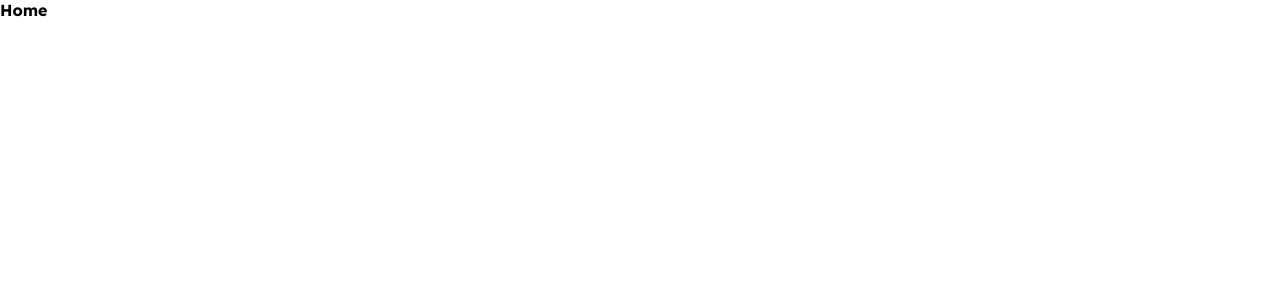
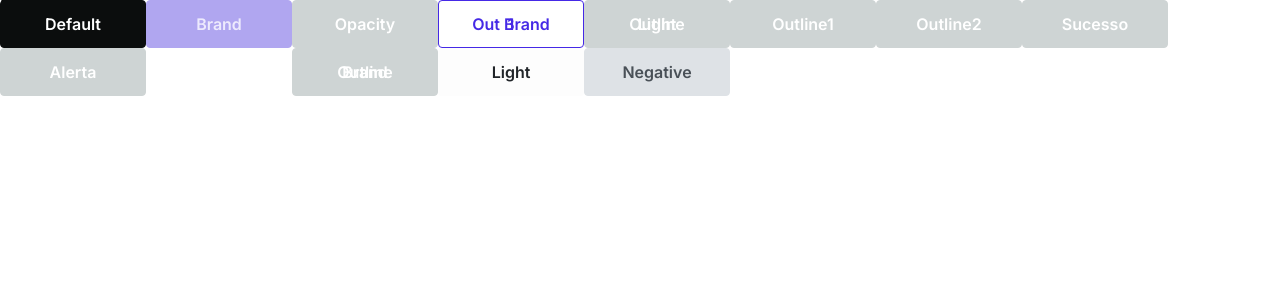
Before and after one commit to KA-10-Motors-Shop/motors-shop-front, a React (Create React App) app: page / in a window 1280 px wide. Shown: the top 300 px of the page. Built offline with nearby package versions, Linux system fonts and the light colour scheme.

Commit message:
refactor: structuring the initial variations of big buttons.

```diff
--- a/package.json
+++ b/package.json
@@ -4,6 +4,7 @@
   "private": true,
   "dependencies": {
     "@hookform/resolvers": "^2.9.7",
+    "@types/styled-components": "^5.1.26",
     "axios": "^0.27.2",
     "jwt-decode": "^3.1.2",
     "react": "^18.2.0",
--- a/src/App.tsx
+++ b/src/App.tsx
@@ -1,7 +1,7 @@
+import { Routes } from "./routes";
+import GlobalStyle from "./styles/global";
 import { ToastContainer } from "react-toastify";
 import "react-toastify/dist/ReactToastify.css";
-import GlobalStyle from "./styles/global";
-import { Routes } from "./routes";
 
 export const App = () => {
 	return (
--- /dev/null
+++ b/src/components/Button/Button.tsx
@@ -0,0 +1,123 @@
+import { ButtonHTMLAttributes } from "react";
+import {
+	AlertButtonStyled,
+	BrandButtonStyled,
+	BrandOpacityButtonStyled,
+	LinkButtonStyled,
+	OutlineBrandButtonStyled,
+	Outline2ButtonStyled,
+	OutlineLightButtonStyled,
+	SuccessButtonStyled,
+	DefaultButtonStyled,
+	LightButtonStyled,
+	NegativeButtonStyled,
+	OutlineBrand1ButtonStyled,
+} from "./styles";
+
+interface IButtonProps extends ButtonHTMLAttributes<HTMLButtonElement> {
+	children: string;
+}
+
+export const DefaultButton = ({ children, ...rest }: IButtonProps) => {
+	return (
+		<DefaultButtonStyled type="button" {...rest}>
+			{children}
+		</DefaultButtonStyled>
+	);
+};
+
+export const BrandButton = ({ children, ...rest }: IButtonProps) => {
+	return (
+		<BrandButtonStyled type="button" {...rest}>
+			{children}
+		</BrandButtonStyled>
+	);
+};
+
+export const BrandOpacityButton = ({ children, ...rest }: IButtonProps) => {
+	return (
+		<BrandOpacityButtonStyled type="button" {...rest}>
+			{children}
+		</BrandOpacityButtonStyled>
+	);
+};
+
+export const OutlineBrand1Button = ({ children, ...rest }: IButtonProps) => {
+	return (
+		<OutlineBrand1ButtonStyled type="button" {...rest}>
+			{children}
+		</OutlineBrand1ButtonStyled>
+	);
+};
+
+export const OutlineLightButton = ({ children, ...rest }: IButtonProps) => {
+	return (
+		<OutlineLightButtonStyled type="button" {...rest}>
+			{children}
+		</OutlineLightButtonStyled>
+	);
+};
+
+export const Outline1Button = ({ children, ...rest }: IButtonProps) => {
+	return (
+		<Outline2ButtonStyled type="button" {...rest}>
+			{children}
+		</Outline2ButtonStyled>
+	);
+};
+
+export const Outline2Button = ({ children, ...rest }: IButtonProps) => {
+	return (
+		<Outline2ButtonStyled type="button" {...rest}>
+			{children}
+		</Outline2ButtonStyled>
+	);
+};
+
+export const OutlineBrandButton = ({ children, ...rest }: IButtonProps) => {
+	return (
+		<OutlineBrandButtonStyled type="button" {...rest}>
+			{children}
+		</OutlineBrandButtonStyled>
+	);
+};
+
+export const SuccessButton = ({ children, ...rest }: IButtonProps) => {
+	return (
+		<SuccessButtonStyled type="button" {...rest}>
+			{children}
+		</SuccessButtonStyled>
+	);
+};
+
+export const AlertButton = ({ children, ...rest }: IButtonProps) => {
+	return (
+		<AlertButtonStyled type="button" {...rest}>
+			{children}
+		</AlertButtonStyled>
+	);
+};
+
+export const LinkButton = ({ children, ...rest }: IButtonProps) => {
+	return (
+		<LinkButtonStyled type="button" {...rest}>
+			{children}
+		</LinkButtonStyled>
+	);
+};
+
+export const LightButton = ({ children, ...rest }: IButtonProps) => {
+	return (
+		<LightButtonStyled type="button" {...rest}>
+			{children}
+		</LightButtonStyled>
+	);
+};
+
+export const NegativeButton = ({ children, ...rest }: IButtonProps) => {
+	return (
+		<NegativeButtonStyled type="button" {...rest}>
+			{children}
+		</NegativeButtonStyled>
+	);
+};
--- /dev/null
+++ b/src/components/Button/styles.js
@@ -0,0 +1,171 @@
+import styled from "styled-components";
+
+export const DefaultButtonStyled = styled.button`
+	background-color: var(--grey0);
+	color: var(--whiteFixed);
+	border: 1.5px solid var(--grey0);
+	border-radius: 4px;
+	width: 9.125em;
+	height: 3em;
+	padding: 0.75em 1.75em;
+	font-size: 1rem;
+	font-weight: 600;
+	font-style: normal;
+
+	:hover {
+		background-color: var(--grey1);
+		border: 1.5px solid var(--grey1);
+	}
+
+	:disabled {
+		background-color: var(--grey5);
+		border-color: var(--grey5);
+		color: var(--whiteFixed);
+		cursor: not-allowed;
+	}
+`;
+
+export const BrandButtonStyled = styled(DefaultButtonStyled)`
+	background-color: var(--brand1);
+	color: var(--whiteFixed);
+	border: 1.5px solid var(--brand1);
+
+	:hover {
+		background-color: var(--brand2);
+		border-color: var(--brand2);
+	}
+
+	:disabled {
+		background-color: var(--brand3);
+		color: var(--brand4);
+		border-color: var(--brand3);
+		cursor: not-allowed;
+	}
+`;
+
+export const BrandOpacityButtonStyled = styled(DefaultButtonStyled)`
+	background-color: var(--brand4);
+	color: var(--brand1);
+	border: 1.5px solid var(--brand4);
+`;
+
+export const OutlineBrand1ButtonStyled = styled(DefaultButtonStyled)`
+	background-color: transparent;
+	color: var(--brand1);
+	border: 1.5px solid var(--brand1);
+
+	:hover {
+		background-color: var(--brand4);
+	}
+`;
+
+export const OutlineLightButtonStyled = styled(DefaultButtonStyled)`
+	background-color: transparent;
+	color: var(--grey0);
+	border: 1.5px solid var(--grey4);
+
+	:hover {
+		background-color: var(--brand4);
+		border-color: var(--brand4);
+		color: var(--grey0);
+	}
+`;
+
+export const Outline1ButtonStyled = styled(DefaultButtonStyled)`
+	background-color: transparent;
+	color: var(--grey0);
+	border: 1.5px solid var(--grey0);
+
+	:hover {
+		background-color: var(--grey1);
+		border-color: var(--grey1);
+		color: var(--grey10);
+	}
+`;
+
+export const Outline2ButtonStyled = styled(DefaultButtonStyled)`
+	background-color: transparent;
+	color: var(--grey0);
+	border: 1.5px solid var(--grey4);
+
+	:hover {
+		background-color: var(--grey1);
+		border-color: var(--grey1);
+		color: var(--grey10);
+	}
+`;
+
+export const OutlineBrandButtonStyled = styled(DefaultButtonStyled)`
+	background-color: transparent;
+	color: var(--brand1);
+	border: 1.5px solid var(--brand1);
+
+	:hover {
+		background-color: var(--brand4);
+	}
+`;
+
+export const SuccessButtonStyled = styled(DefaultButtonStyled)`
+	background-color: var(--success3);
+	color: var(--success1);
+	border: 1.5px solid var(--success3);
+
+	:hover {
+		background-color: var(--success2);
+		border: 1.5px solid var(--success2);
+	}
+`;
+
+export const AlertButtonStyled = styled(DefaultButtonStyled)`
+	background-color: var(--alert3);
+	color: var(--alert1);
+	border: 1.5px solid var(--alert3);
+
+	:hover {
+		background-color: var(--alert2);
+		border: 1.5px solid var(--alert2);
+	}
+`;
+
+export const LinkButtonStyled = styled(DefaultButtonStyled)`
+	background-color: transparent;
+	color: var(--grey0);
+	border: transparent;
+
+	:hover {
+		background-color: var(--grey8);
+		border: 1.5px solid var(--alert2);
+	}
+
+	:disabled {
+		background-color: transparent;
+		border: transparent;
+		opacity: 0.8;
+		cursor: not-allowed;
+	}
+`;
+
+export const LightButtonStyled = styled(DefaultButtonStyled)`
+	background-color: var(--grey10);
+	color: var(--grey1);
+	border: 1.5px solid var(--grey10);
+
+	:disabled {
+		color: var(--grey1);
+	}
+`;
+
+export const NegativeButtonStyled = styled(DefaultButtonStyled)`
+	background-color: var(--grey6);
+	color: var(--grey2);
+	border: 1.5px solid var(--grey6);
+
+	:hover {
+		background-color: var(--grey5);
+		border-color: 1.5px solid var(--grey5);
+	}
+
+	:disabled {
+		color: var(--grey2);
+	}
+`;
--- a/src/index.tsx
+++ b/src/index.tsx
@@ -2,8 +2,8 @@ import React from "react";
 import ReactDOM from "react-dom/client";
 import { App } from "./App";
 import { AppProvider } from "./providers";
+import { BrowserRouter } from "react-router-dom";
 import reportWebVitals from "./reportWebVitals";
-import { BrowserRouter } from "react-router-dom";
 
 const root = ReactDOM.createRoot(
 	document.getElementById("root") as HTMLElement,
--- a/src/pages/Home.tsx
+++ b/src/pages/Home.tsx
@@ -1,7 +1,36 @@
+import {
+	AlertButton,
+	BrandButton,
+	BrandOpacityButton,
+	LinkButton,
+	OutlineBrandButton,
+	Outline2Button,
+	OutlineLightButton,
+	SuccessButton,
+	DefaultButton,
+	LightButton,
+	Outline1Button,
+	NegativeButton,
+	OutlineBrand1Button,
+} from "../components/Button/Button";
+
 export const Home = () => {
 	return (
 		<>
 			<h1>Home</h1>
+			<DefaultButton>Default</DefaultButton>
+			<BrandButton disabled>Brand</BrandButton>
+			<BrandOpacityButton disabled>Opacity</BrandOpacityButton>
+			<OutlineBrand1Button>Out Brand 1</OutlineBrand1Button>
+			<OutlineLightButton disabled>Outline Light</OutlineLightButton>
+			<Outline1Button disabled>Outline1</Outline1Button>
+			<Outline2Button disabled>Outline2</Outline2Button>
+			<SuccessButton disabled>Sucesso</SuccessButton>
+			<AlertButton disabled>Alerta</AlertButton>
+			<LinkButton disabled>Link</LinkButton>
+			<OutlineBrandButton disabled>Outline Brand</OutlineBrandButton>
+			<LightButton>Light</LightButton>
+			<NegativeButton>Negative</NegativeButton>
 		</>
 	);
 };
--- a/src/styles/global.js
+++ b/src/styles/global.js
@@ -6,18 +6,45 @@ export default createGlobalStyle`
         padding: 0;
         box-sizing: border-box;
         outline: 0;
+        font-size: 16px;
+        line-height: 0px;
+    }
+
+    :root {
+      --brand1: #4529E6;
+      --brand2: #5126EA;
+      --brand3: #B0A6F0;
+      --brand4: #EDEAFD;
+      --grey0: #0B0D0D;
+      --grey1: #212529;
+      --grey2: #495057;
+      --grey3: #868E96;
+      --grey4: #ADB5BD;
+      --grey5: #CED4D4;
+      --grey6: #DEE2E6;
+      --grey7: #E9ECEF;
+      --grey8: #F1F3F5;
+      --grey9: #F8F9FA;
+      --grey10: #FDFDFD;
+      --whiteFixed: #FFFFFF;
+      --alert1: #CD2B31;
+      --alert2: #FDD8D8;
+      --alert3: #FFE5E5;
+      --success1: #18794E;
+      --success2: #CCEBD7;
+      --success3: #DDF3E4;
     }
 
     body, input, button {
         font-family: "Inter";
-        font-size: 1em;
+        font-size: 1rem;
     }
 
     button {
         cursor: pointer;
     }
 
-    a {
+    a, li {
         text-decoration: none;
     }
 
@@ -26,28 +53,4 @@ export default createGlobalStyle`
         font-size: 1em;
     }
 
-    :root {
-      --brand1: "#4529E6",
-      --brand2: "#5126EA",
-      --brand3: "#B0A6F0",
-      --brand4: "#EDEAFD",
-      --grey0: "#0B0D0D",
-      --grey1: "#212529",
-      --grey2: "#495057",
-      --grey3: "#868E96",
-      --grey4: "#ADB5BD",
-      --grey5: "#CED4D4",
-      --grey6: "#DEE2E6",
-      --grey7: "#E9ECEF",
-      --grey8: "#F1F3F5",
-      --grey9: "#F8F9FA",
-      --grey10: "#FDFDFD",
-      --whiteFixed: "#FFFFFF",
-      --alert1: "#CD2B31",
-      --alert2: "#FDD8D8",
-      --alert3: "#FFE5E5",
-      --success1: "#18794E",
-      --success2: "#CCEBD7",
-      --success3: "#DDF3E4",
-    }
 `;
```
Also changed, not shown: src/providers/index.tsx (+4 -5 lines), 1 other file (tests, documents, lock files or other folders).
